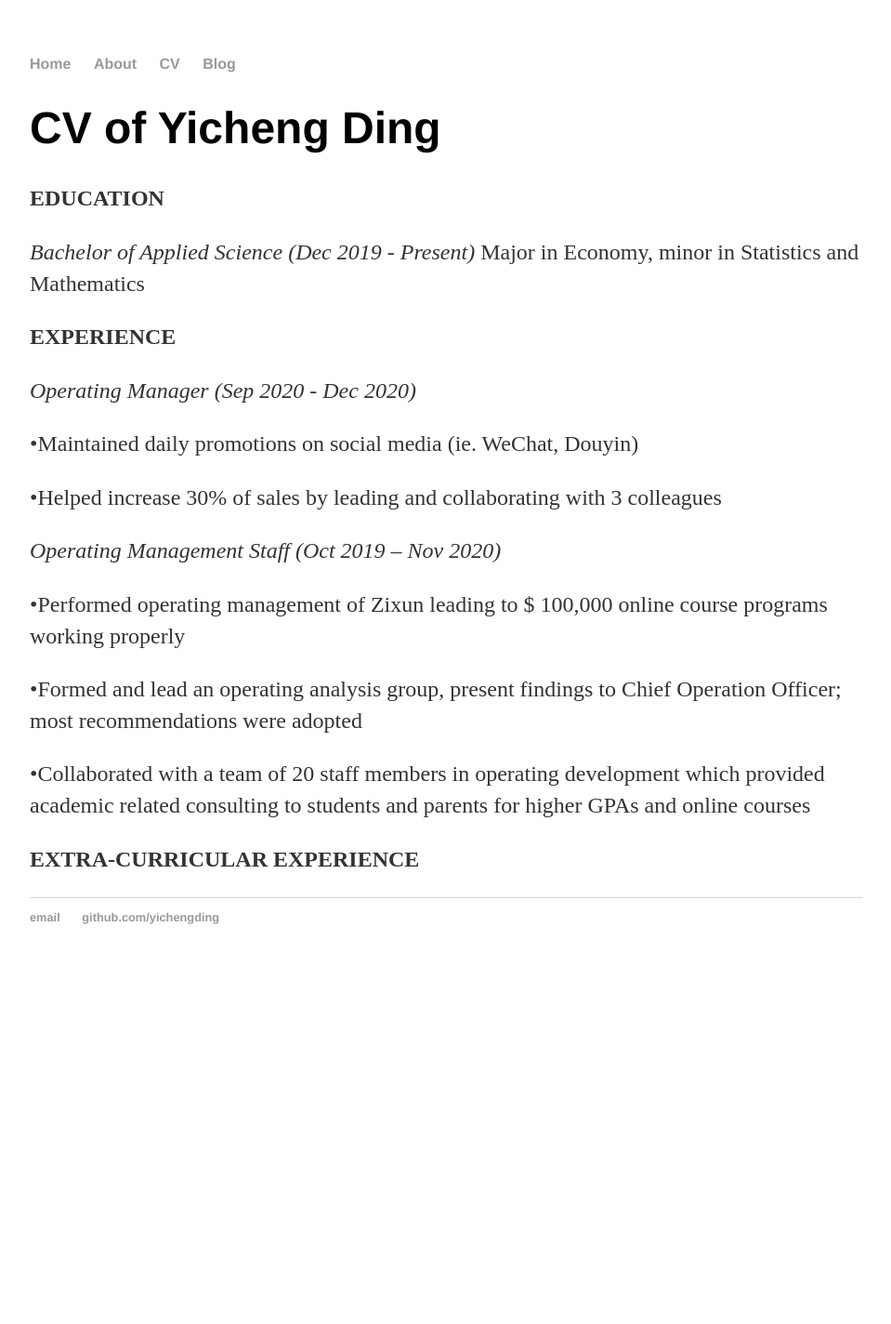
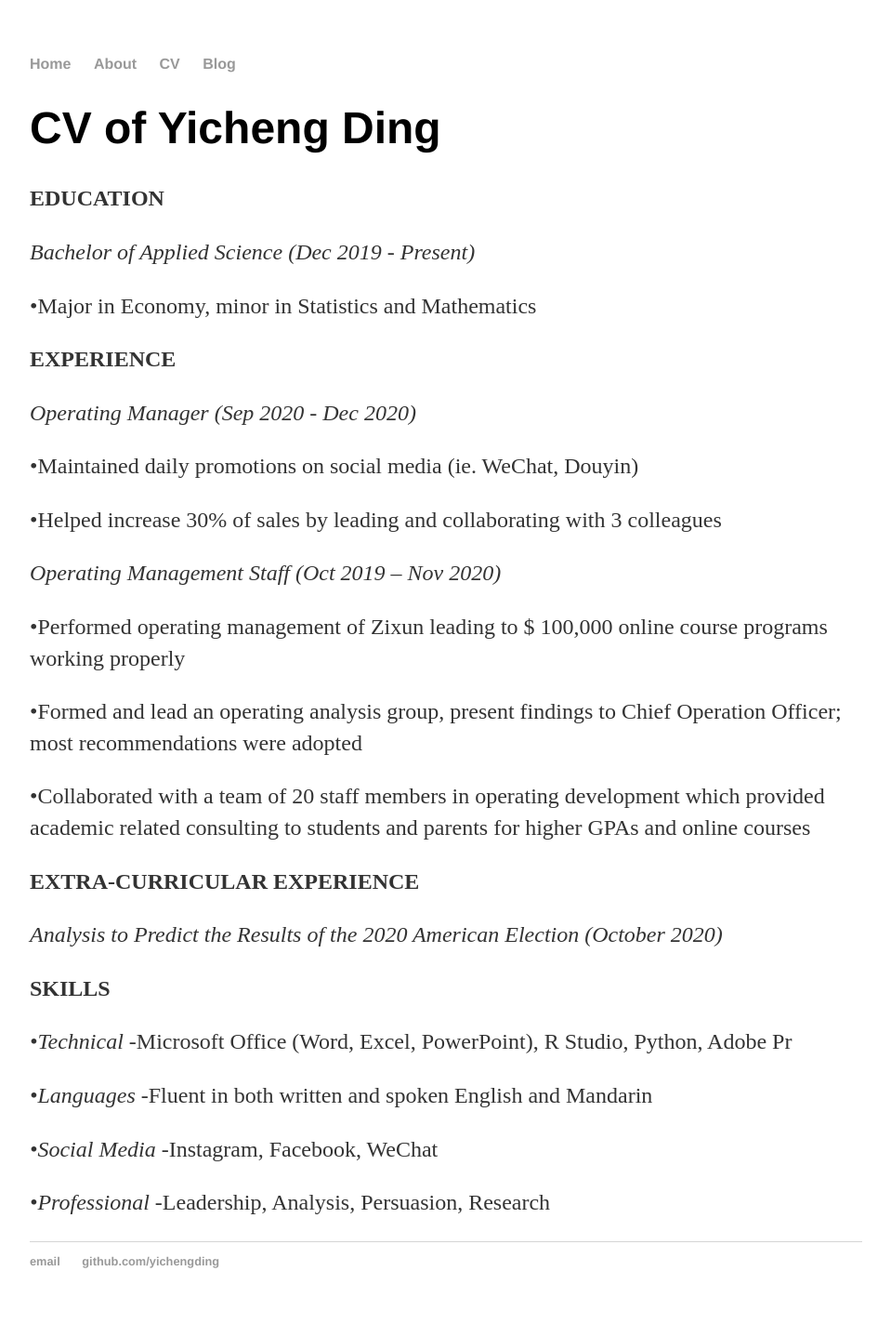
Before and after one commit to YichengDing0106/YichengDing0106.github.io, a Jekyll site: the page built from cv/index.html, in a window 1280 px wide. Shown: the whole page at 93% size, without its empty margins (160-1119 px from the left). Built offline with Jekyll 4.4.1, drawn with Linux system fonts in a browser that asks for light colours; before the commit the page ends 1054 px from its top, so only the background shows below that.

Commit message:
Update index.html

```diff
--- a/cv/index.html
+++ b/cv/index.html
@@ -4,7 +4,8 @@ title: CV of Yicheng Ding
 ---
   <h1>{{ page.title }}</h1>
   <p> <b>EDUCATION</b> </p>
-    <p> <em>Bachelor of Applied Science (Dec 2019 - Present)</em> Major in Economy, minor in Statistics and Mathematics </p>
+  <p> <em>Bachelor of Applied Science (Dec 2019 - Present)</em></p>
+      <p> •Major in Economy, minor in Statistics and Mathematics </p>
 
   <p> <b>EXPERIENCE</b> </p>
     <p> <em>Operating Manager (Sep 2020 - Dec 2020) </em></p>
@@ -16,3 +17,10 @@ title: CV of Yicheng Ding
       <p> •Collaborated with a team of 20 staff members in operating development which provided academic related consulting to students and parents for higher GPAs and online courses </p>
 
   <p> <b>EXTRA-CURRICULAR EXPERIENCE</b> </p>
+    <p> <em>Analysis to Predict the Results of the 2020 American Election (October 2020) </em></p>
+
+  <p> <b>SKILLS</b> </p>
+    <p> <em>•Technical</em> -Microsoft Office (Word, Excel, PowerPoint), R Studio, Python, Adobe Pr </p>
+    <p> <em>•Languages</em> -Fluent in both written and spoken English and Mandarin </p>
+    <p> <em>•Social Media</em> -Instagram, Facebook, WeChat </p>
+    <p> <em>•Professional</em> -Leadership, Analysis, Persuasion, Research </p>
```
